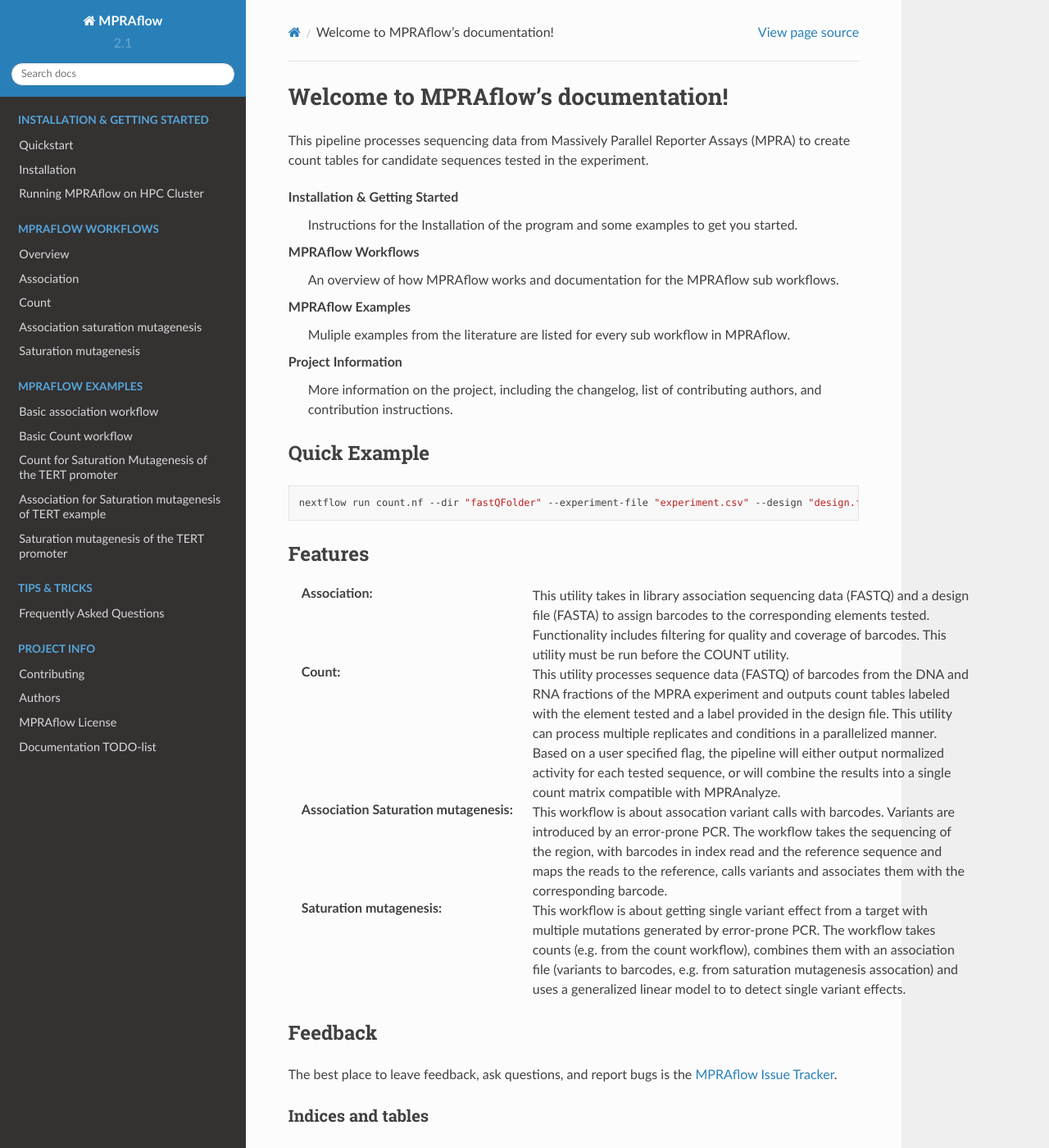
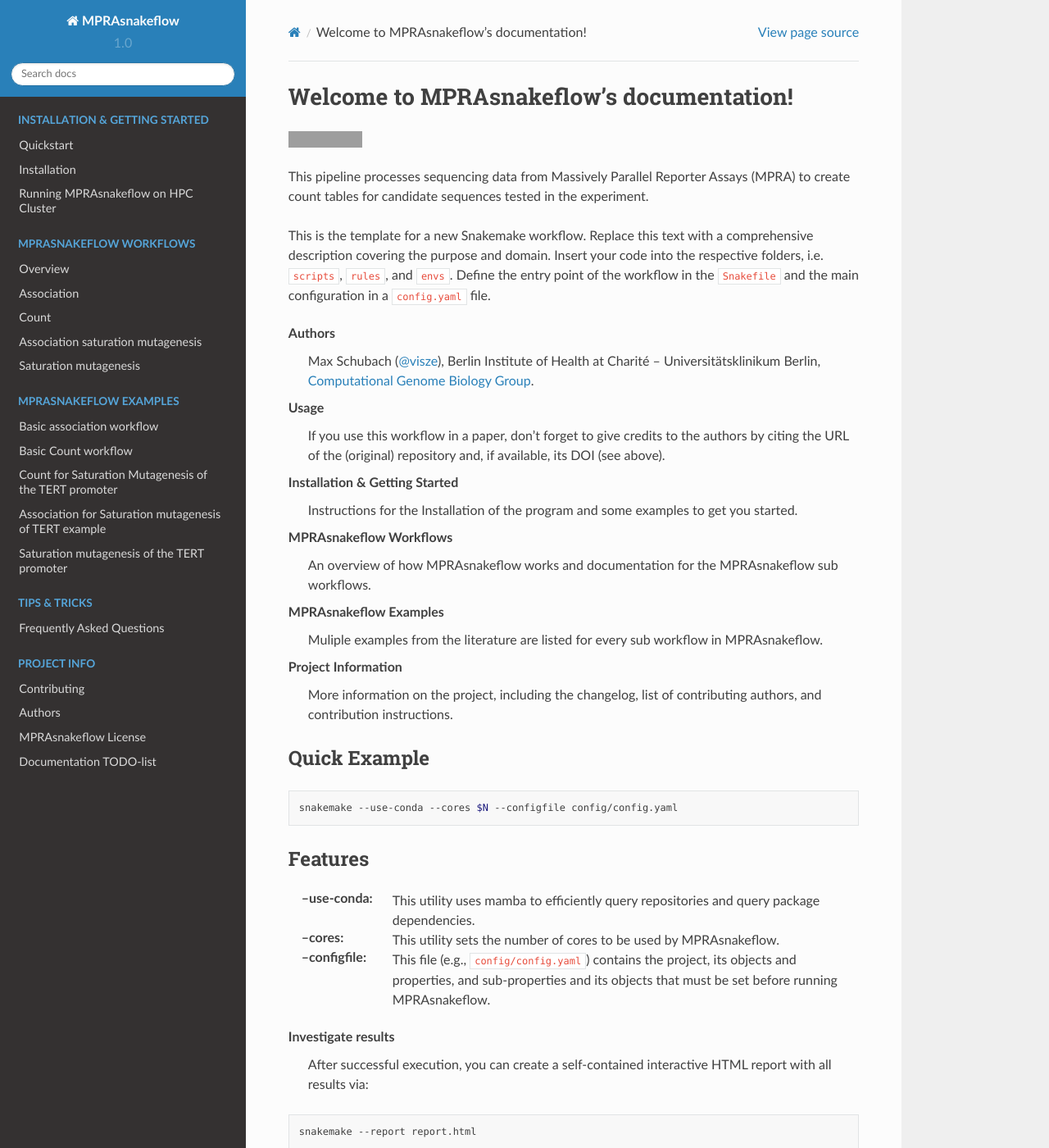
Before and after one commit to kircherlab/MPRAsnakeflow, a Sphinx documentation site: the page built from docs/index.rst, in a window 1280 px wide and 1400 px high. Shown: the whole window at 82% size. Built offline with Sphinx 7.4.7 and the Read the Docs theme 2.0.0, drawn with Linux system fonts in a browser that asks for light colours; formulas are drawn with MathJax 3; pages that are not in the unit, such as notebooks, are missing from menus; some of the changed text lies outside the part shown; grey boxes are pictures that could not be loaded.

Commit message:
editing index page
edit step 0

```diff
--- a/docs/authors.rst
+++ b/docs/authors.rst
@@ -4,12 +4,8 @@
 
 in alphabetical order
 
-- Vikram Agarwal
-- Tal Ashuach
-- Gracie Gordon
-- Martin Kircher
 - Max Schubach
-- Sean Whalen
+
 
 ------------
 Contributors
--- a/docs/cluster.rst
+++ b/docs/cluster.rst
@@ -1,5 +1,5 @@
 ===============================
-Running MPRAflow on HPC Cluster
+Running MPRAsnakeflow on HPC Cluster
 ===============================
 
 Nextflow gives us the opportunity to run MPRAflow in a cluster environment. Right now we split up processes into two main groups: `longtime` and `shorttime`. We can define different job setting for both groups. As you can imagine from the names `longtime` defines processes that takes a while when running. Sometimes several days. `shortime` defines processes that are quicker and are usually done in several minutes.
--- a/docs/conf.py
+++ b/docs/conf.py
@@ -20,14 +20,14 @@
 
 # -- Project information -----------------------------------------------------
 
-project = u'MPRAflow'
-copyright = u'2019, Max Schubach, Gracie Gordon'
-author = u'Max Schubach, Gracie Gordon'
+project = u'MPRAsnakeflow'
+copyright = u'2022, Max Schubach'
+author = u'Max Schubach'
 
 # The short X.Y version
-version = u'2.1'
+version = u'1.0'
 # The full version, including alpha/beta/rc tags
-release = u'2.1'
+release = u'1.0'
 
 
 # -- General configuration ---------------------------------------------------
@@ -109,7 +109,7 @@
 # -- Options for HTMLHelp output ---------------------------------------------
 
 # Output file base name for HTML help builder.
-htmlhelp_basename = 'MPRAflowdoc'
+htmlhelp_basename = 'MPRAsnakeflowdoc'
 
 
 # -- Options for LaTeX output ------------------------------------------------
@@ -136,8 +136,8 @@
 # (source start file, target name, title,
 #  author, documentclass [howto, manual, or own class]).
 latex_documents = [
-    (master_doc, 'MPRAflow.tex', u'MPRAflow Documentation',
-     u'Max Schubach, Gracie Gordon', 'manual'),
+    (master_doc, 'MPRAsnakeflow.tex', u'MPRAsnakeflow Documentation',
+     u'Max Schubach', 'manual'),
 ]
 
 
@@ -146,7 +146,7 @@
 # One entry per manual page. List of tuples
 # (source start file, name, description, authors, manual section).
 man_pages = [
-    (master_doc, 'mpraflow', u'MPRAflow Documentation',
+    (master_doc, 'mprasnakeflow', u'MPRAsnakeflow Documentation',
      [author], 1)
 ]
 
@@ -157,9 +157,9 @@
 # (source start file, target name, title, author,
 #  dir menu entry, description, category)
 texinfo_documents = [
-    (master_doc, 'MPRAflow', u'MPRAflow Documentation',
-     author, 'MPRAflow', 'One line description of project.',
-     'Miscellaneous'),
+    (master_doc, 'MPRAsnakeflow', u'MPRAsnakeflow Documentation',
+     author, 'MPRAsnakeflow', 'One line description of project.',
+     'miscellaneous'),
 ]
 
 
--- a/docs/index.rst
+++ b/docs/index.rst
@@ -1,19 +1,30 @@
 ====================================
-Welcome to MPRAflow's documentation!
+Welcome to MPRAsnakeflow's documentation!
 ====================================
+
+.. image:: https://img.shields.io/badge/snakemake-≥5.32.0-brightgreen.svg
+    :target: https://snakemake.bitbucket.io
 
 
 This pipeline processes sequencing data from Massively Parallel Reporter Assays (MPRA)
 to create count tables for candidate sequences tested in the experiment.
 
+This is the template for a new Snakemake workflow. Replace this text with a comprehensive description covering the purpose and domain. Insert your code into the respective folders, i.e. ``scripts``, ``rules``, and ``envs``. Define the entry point of the workflow in the ``Snakefile`` and the main configuration in a ``config.yaml`` file.
+
+Authors
+    Max Schubach (`@visze <https://github.com/visze>`_), Berlin Institute of Health at Charité -- Universitätsklinikum Berlin, `Computational Genome Biology Group <https://kircherlab.bihealth.org>`_.
+
+Usage
+    If you use this workflow in a paper, don't forget to give credits to the authors by citing the URL of the (original) repository and, if available, its DOI (see above).
+
 Installation & Getting Started
     Instructions for the Installation of the program and some examples to get you started.
 
-MPRAflow Workflows
-    An overview of how MPRAflow works and documentation for the MPRAflow sub workflows.
+MPRAsnakeflow Workflows
+    An overview of how MPRAsnakeflow works and documentation for the MPRAsnakeflow sub workflows.
 
-MPRAflow Examples
-    Muliple examples from the literature are listed for every sub workflow in MPRAflow.
+MPRAsnakeflow Examples
+    Muliple examples from the literature are listed for every sub workflow in MPRAsnakeflow.
 
 Project Information
     More information on the project, including the changelog, list of contributing authors, and contribution instructions.
@@ -25,27 +36,37 @@
 
 .. code-block:: bash
 
-    nextflow run count.nf --dir "fastQFolder" --experiment-file "experiment.csv" --design "design.fa" --association "bc_map.pickle" --m 1 -resume --mpranalyze --outdir "output"
+    snakemake --use-conda --cores $N --configfile config/config.yaml
 
 
 --------
 Features
 --------
 
-:Association:
-  This utility takes in library association sequencing data (FASTQ) and a design file (FASTA) to assign barcodes to the corresponding elements tested. Functionality includes filtering for quality and coverage of barcodes. This utility must be run before the COUNT utility.
-:Count:
-  This utility processes sequence data (FASTQ) of barcodes from the DNA and RNA fractions of the MPRA experiment and outputs count tables labeled with the element tested and a label provided in the design file. This utility can process multiple replicates and conditions in a parallelized manner. Based on a user specified flag, the pipeline will either output normalized activity for each tested sequence, or will combine the results into a single count matrix compatible with MPRAnalyze.
-:Association Saturation mutagenesis:
-  This workflow is about assocation variant calls with barcodes. Variants are introduced by an error-prone PCR. The workflow takes the sequencing of the region, with barcodes in index read and the reference sequence and maps the reads to the reference, calls variants and associates them with the corresponding barcode.
-:Saturation mutagenesis:
-  This workflow is about getting single variant effect from a target with multiple mutations generated by error-prone PCR. The workflow takes counts (e.g. from the count workflow), combines them with an association file (variants to barcodes, e.g. from saturation mutagenesis assocation) and uses a generalized linear model to to detect single variant effects.
+:--use-conda:
+  This utility uses mamba to efficiently query repositories and query package dependencies.
+:--cores:
+  This utility sets the number of cores to be used by MPRAsnakeflow.
+:--configfile:
+  This file (e.g., ``config/config.yaml``) contains the project, its objects and properties, and sub-properties and its objects that must be set before running MPRAsnakeflow.
+
+
+Investigate results
+    After successful execution, you can create a self-contained interactive HTML report with all results via:
+
+.. code-block:: bash
+
+    snakemake --report report.html
+
+
+This report can, e.g., be forwarded to your collaborators.
+An example (using some trivial test data) can be seen `here <https://cdn.rawgit.com/snakemake-workflows/rna-seq-kallisto-sleuth/master/.test/report.html>`_.
 
 --------
 Feedback
 --------
 
-The best place to leave feedback, ask questions, and report bugs is the `MPRAflow Issue Tracker <https://github.com/shendurelab/MPRAflow/issues>`_.
+The best place to leave feedback, ask questions, and report bugs is the `MPRAsnakeflow Issue Tracker <https://github.com/kircherlab/MPRAsnakeflow/issues>`_.
 
 
 Indices and tables
@@ -66,8 +87,8 @@
 
 
 .. toctree::
-    :caption: MPRAflow Workflows
-    :name: mpraflow-workflows
+    :caption: MPRAsnakeflow Workflows
+    :name: mprasnakeflow-workflows
     :maxdepth: 1
     :hidden:
 
@@ -78,8 +99,8 @@
     saturation_mutagenesis
 
 .. toctree::
-    :caption: MPRAflow Examples
-    :name: mpraflow-examples
+    :caption: MPRAsnakeflow Examples
+    :name: mprasnakeflow-examples
     :maxdepth: 2
     :hidden:
 
--- a/docs/license.rst
+++ b/docs/license.rst
@@ -1,9 +1,9 @@
 .. _license:
 
-MPRAflow License
+MPRAsnakeflow License
 ================
 
-MPRAflow is licensed under the Apache 2.0 License:
+MPRAsnakeflow is licensed under the Apache 2.0 License:
 
 .. literalinclude:: ../LICENSE
     :language: text
```
